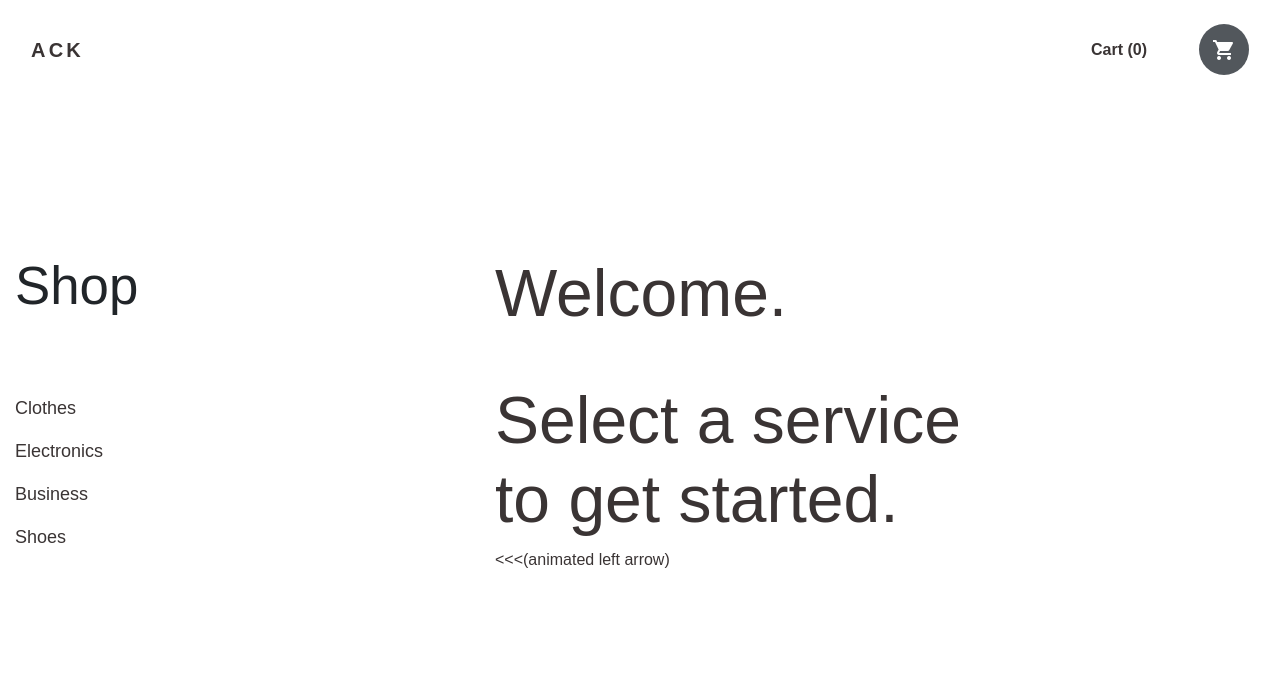
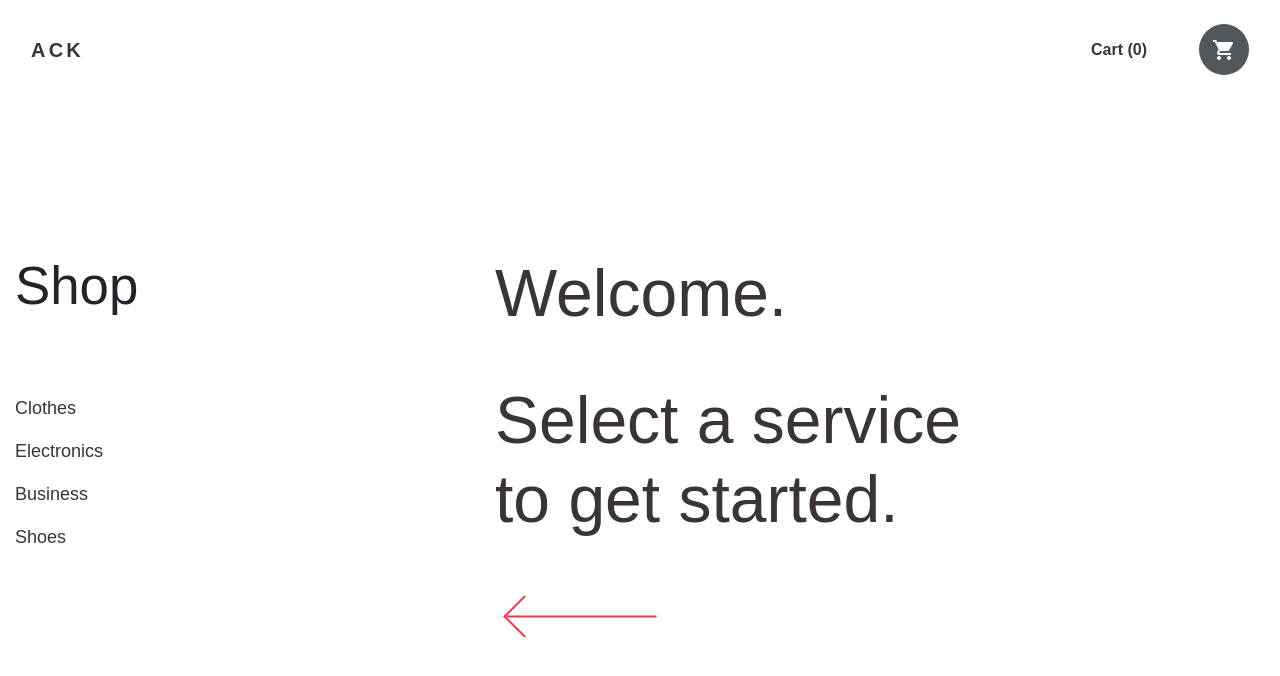
Before and after one commit to romansorin/angular-store, an Angular app: page / in a window 1280 px wide. Shown: the top 676 px of the page. Built offline with nearby package versions, Linux system fonts and the light colour scheme.

Commit message:
Arrow on front page

```diff
--- a/src/app/components/home/home.component.html
+++ b/src/app/components/home/home.component.html
@@ -1,7 +1,13 @@
 <div class="row has-text-dark">
   <div class="col-md-2"></div>
-  <div class="col-md col-12">
+  <div class="col-md-10 col-12">
     <h1 class="home-title mb-5">Welcome.</h1>
     <h1 class="home-title mt-2">Select a service<br />to get started.</h1>
-
-    <<<(animated left arrow) </div> </div>
+    <div class="float-left arrow-container d-none d-md-block">
+      <div id="scroll-down">
+        <span class="arrow-down">
+        </span>
+      </div>
+    </div>
+  </div>
+</div>
--- a/src/app/components/home/home.component.scss
+++ b/src/app/components/home/home.component.scss
@@ -1,3 +1,80 @@
+@import "src/styles";
+
 .home-title {
   font-size: 66px;
 }
+
+
+#scroll-down {
+  transform: rotate(90deg);
+  padding-top: 79px;
+}
+
+.arrow-container {
+  margin-left: 60px;
+}
+
+.arrow-down {
+  display: block;
+  margin: 0 auto;
+  width: 10px;
+  height: 38px;
+}
+
+.arrow-down:after {
+  content: '';
+  display: block;
+  margin: 0;
+  padding: 0;
+  width: 30px;
+  height: 30px;
+  border-top: 2px solid $accent;
+  border-right: 2px solid $accent;
+  transform: rotate(135deg);
+}
+
+
+#scroll-down::before {
+  position: absolute;
+  top: 0px;
+  left: 50%;
+  margin-top: -38px;
+  margin-left: 9px;
+  width: 2px;
+  height: 150px;
+  background: $accent;
+  content: ' ';
+}
+
+
+
+
+@keyframes elasticus {
+  0% {
+
+    transform-origin: 0% 0%;
+
+    transform: scale(1, 0);
+  }
+
+  50% {
+
+    transform-origin: 0% 0%;
+
+    transform: scale(1, 1);
+  }
+
+  50.1% {
+
+    transform-origin: 0% 100%;
+
+    transform: scale(1, 1);
+  }
+
+  100% {
+
+    transform-origin: 0% 100%;
+
+    transform: scale(1, 0);
+  }
+}
```
